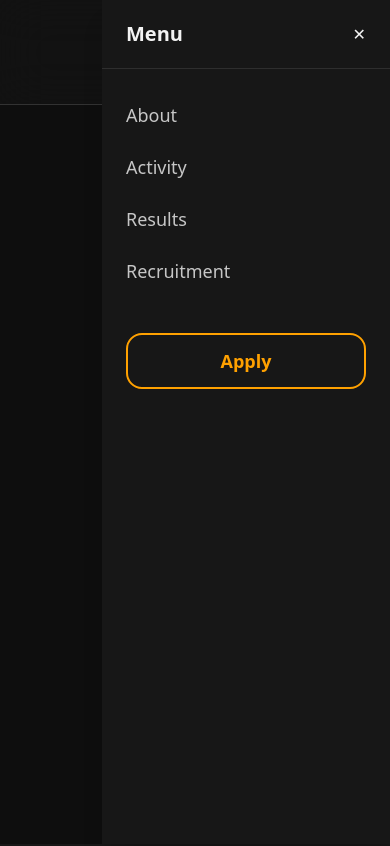
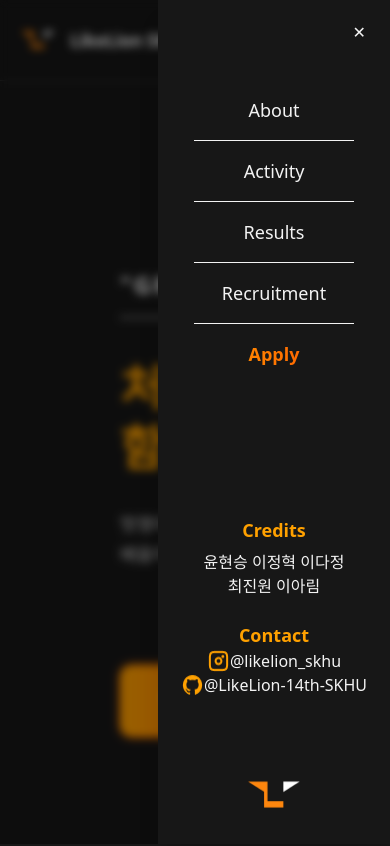
Before and after one commit to LikeLion-14th-SKHU/LikeLion-14th-Recruiting, a React (Vite) app: page / in a window 390 px wide. Both pictures are taken after a click on the button "Open Menu". Shown: the top 846 px of the page. Built offline with nearby package versions, Linux system fonts and the light colour scheme.

Commit message:
Feat: Header 모바일 사이드바 구현

```diff
--- a/src/components/Header.jsx
+++ b/src/components/Header.jsx
@@ -16,15 +16,15 @@ function Header() {
   return (
     <>
       {/* 데스크탑 헤더 */}
-      <header className="sticky top-0 z-50 w-full mx-auto border-b border-[#323232] bg-primary-bg/50 backdrop-blur-xl">
-        <div className="mx-auto flex max-w-360 items-center justify-between px-30 py-5">
+      <header className="sticky top-0 z-40 w-full mx-auto border-b border-[#323232] bg-primary-bg/50 backdrop-blur-xl">
+        <div className="mx-auto flex max-w-360 items-center justify-between md:px-30 px-4.5 py-5">
           <NavLink to="/" className="flex items-center gap-3">
             <img
               className="size-10"
               src="../img/헤더멋사로고.png"
               alt="멋사 로고"
             />
-            <h1 className="text-2xl font-semibold tracking-tight text-text-main">
+            <h1 className="md:text-2xl text-lg font-semibold tracking-tight text-text-main">
               LikeLion SKHU
             </h1>
           </NavLink>
@@ -88,46 +88,39 @@ function Header() {
             onClick={() => setIsOpen(true)}
             aria-label="Open Menu"
           >
-            <span className="h-0.5 w-6 bg-text-main" />
-            <span className="h-0.5 w-6 bg-text-main" />
-            <span className="h-0.5 w-6 bg-text-main" />
+            <span className="h-0.5 w-6 rounded-xl bg-text-main" />
+            <span className="h-0.5 w-6 rounded-xl bg-text-main" />
+            <span className="h-0.5 w-6 rounded-xl bg-text-main" />
           </button>
         </div>
       </header>
 
       {/* 모바일 사이드 메뉴 */}
       <div
-        className={`fixed inset-0 z-40 bg-black/40 transition-opacity ${
+        className={`fixed inset-0 z-40 bg-black/40 backdrop-blur-xs transition-opacity ${
           isOpen ? "opacity-100 visible" : "opacity-0 invisible"
         } md:hidden`}
         onClick={() => setIsOpen(false)}
       />
 
       <div
-        className={`fixed top-0 right-0 z-50 h-full w-72 bg-primary-bg shadow-xl transform transition-transform duration-300 md:hidden ${
+        className={`fixed top-0 right-0 z-50 h-full w-58 bg-primary-bg shadow-xl transform transition-transform duration-300 md:hidden ${
           isOpen ? "translate-x-0" : "translate-x-full"
         }`}
       >
-        <div className="flex items-center justify-between px-6 py-5 border-b border-white/10">
-          <span className="text-xl font-semibold text-text-main">Menu</span>
+        <div className="flex items-center justify-between px-6 py-5 ">
+          <span className="text-xl font-semibold text-text-main"></span>
           <button onClick={() => setIsOpen(false)}>✕</button>
         </div>
 
-        <nav className="flex flex-col gap-6 px-6 py-8">
+        <nav className="flex flex-col gap-4 px-8 pt-8">
           {navItems.map(({ to, label, end }) => (
             <NavLink
               key={to}
               to={to}
               end={end}
               onClick={() => setIsOpen(false)}
-              className={({ isActive }) =>
-                [
-                  "text-lg font-medium transition-colors",
-                  isActive
-                    ? "text-primary-point2"
-                    : "text-text-main/80 hover:text-text-main",
-                ].join(" ")
-              }
+              className="w-40 mx-auto text-lg font-medium transition-colors inline-flex items-center justify-center border-b pb-4 text-text-main"
             >
               {label}
             </NavLink>
@@ -136,11 +129,37 @@ function Header() {
           <NavLink
             to="/apply"
             onClick={() => setIsOpen(false)}
-            className="mt-6 inline-flex items-center justify-center rounded-2xl border-2 border-primary-point2 px-6 py-3 text-lg font-semibold text-primary-point2 transition-colors hover:bg-primary-point2 hover:text-primary-bg"
+            className="inline-flex items-center justify-center px-6 text-lg font-semibold bg-gradient bg-clip-text text-transparent"
           >
             Apply
           </NavLink>
         </nav>
+
+        <div className="pt-37">
+          <div className="text-center">
+            <div className="text-primary-point2 font-bold text-lg">Credits</div>
+            <div className="pt-1.5">윤현승 이정혁 이다정</div>
+            <div>최진원 이아림</div>
+          </div>
+          <div className="text-primary-point2 font-bold text-lg text-center pt-5.75">
+            Contact
+          </div>
+          <div className="flex justify-center">
+            <img src="../img/푸터인스타로고.png" alt="인스타로고" />
+            <a href="">@likelion_skhu</a>
+          </div>
+          <div className="flex justify-center">
+            <img src="../img/푸터깃허브로고.png" alt="깃허브로고" />
+            <a href="">@LikeLion-14th-SKHU</a>
+          </div>
+        </div>
+        <div className="flex justify-center pt-17">
+          <img
+            className="size-15"
+            src="../img/헤더멋사로고.png"
+            alt="멋사로고"
+          />
+        </div>
       </div>
     </>
   );
```
